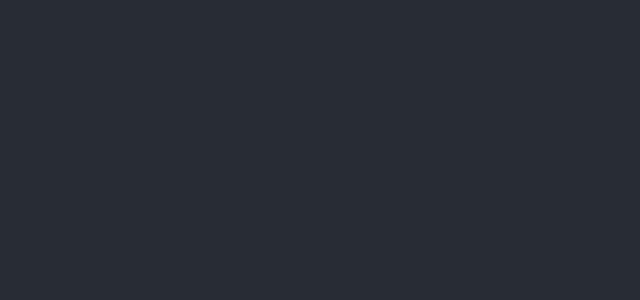
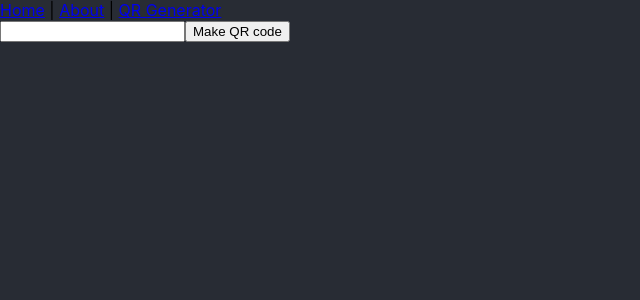
Before and after one commit to ronnisoderberg/mini_proj_react, a React (Create React App) app: page /qrgen in a window 1280 px wide. Before the commit this address had no page. Shown: the top 300 px of the page, without its empty margins (0-640 px from the left). Built offline with nearby package versions, Linux system fonts and the light colour scheme.

Commit message:
renamed routing

```diff
--- a/src/App.css
+++ b/src/App.css
@@ -32,6 +32,7 @@ body {
   background-color: #282c34;
 }
 
+
 @keyframes App-logo-spin {
   from {
     transform: rotate(0deg);
--- a/src/components/navbar.jsx
+++ b/src/components/navbar.jsx
@@ -7,7 +7,7 @@ const Navbar = () => {
         <div>
             <Link to="/">Home</Link> |{" "}
         <Link to="/about">About</Link> |{" "}
-        <Link to="/qr">QR Generator</Link>
+        <Link to="/qrgen">QR Generator</Link>
         </div>
     );
 }
--- a/src/index.js
+++ b/src/index.js
@@ -1,10 +1,9 @@
 import React from "react";
 import ReactDOM from "react-dom/client";
-import FormURL from "./components/FormURL.jsx";
 import "./index.css";
 import App from "./App";
 import { BrowserRouter, Routes, Route } from "react-router-dom";
-import { Qr } from "./routes/qr";
+import { Qr } from "./routes/qrgen";
 import About from "./routes/about";
 
 const root = ReactDOM.createRoot(document.getElementById("root"));
@@ -13,7 +12,7 @@ root.render(
     <Routes>
       <Route path="/" element={<App />} />
       <Route path="about" element={<About />} />
-      <Route path="qr" element={<Qr />} />
+      <Route path="qrgen" element={<Qr />} />
     </Routes>
   </BrowserRouter>
 );
```
Also changed, not shown: src/routes/qrgen.jsx (renamed from src/routes/qr.jsx).
